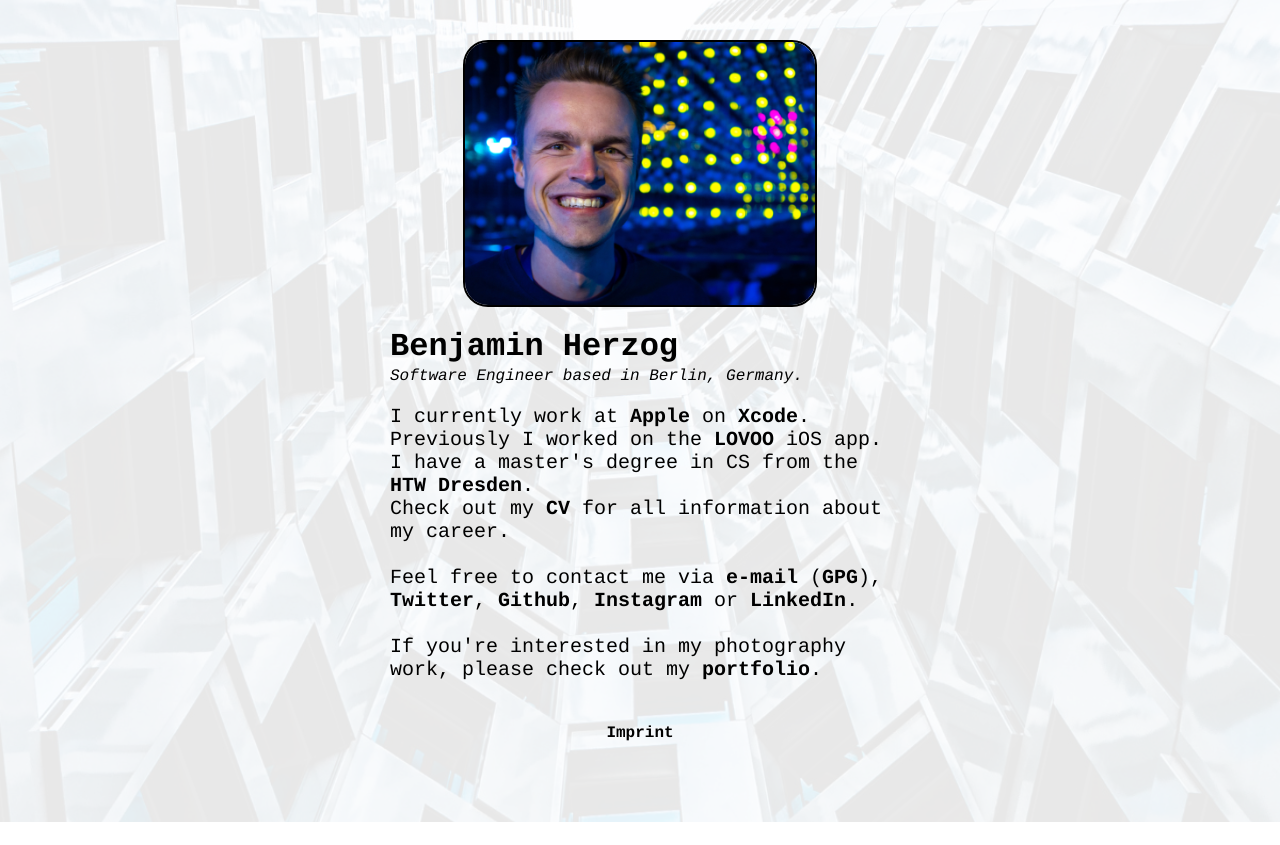
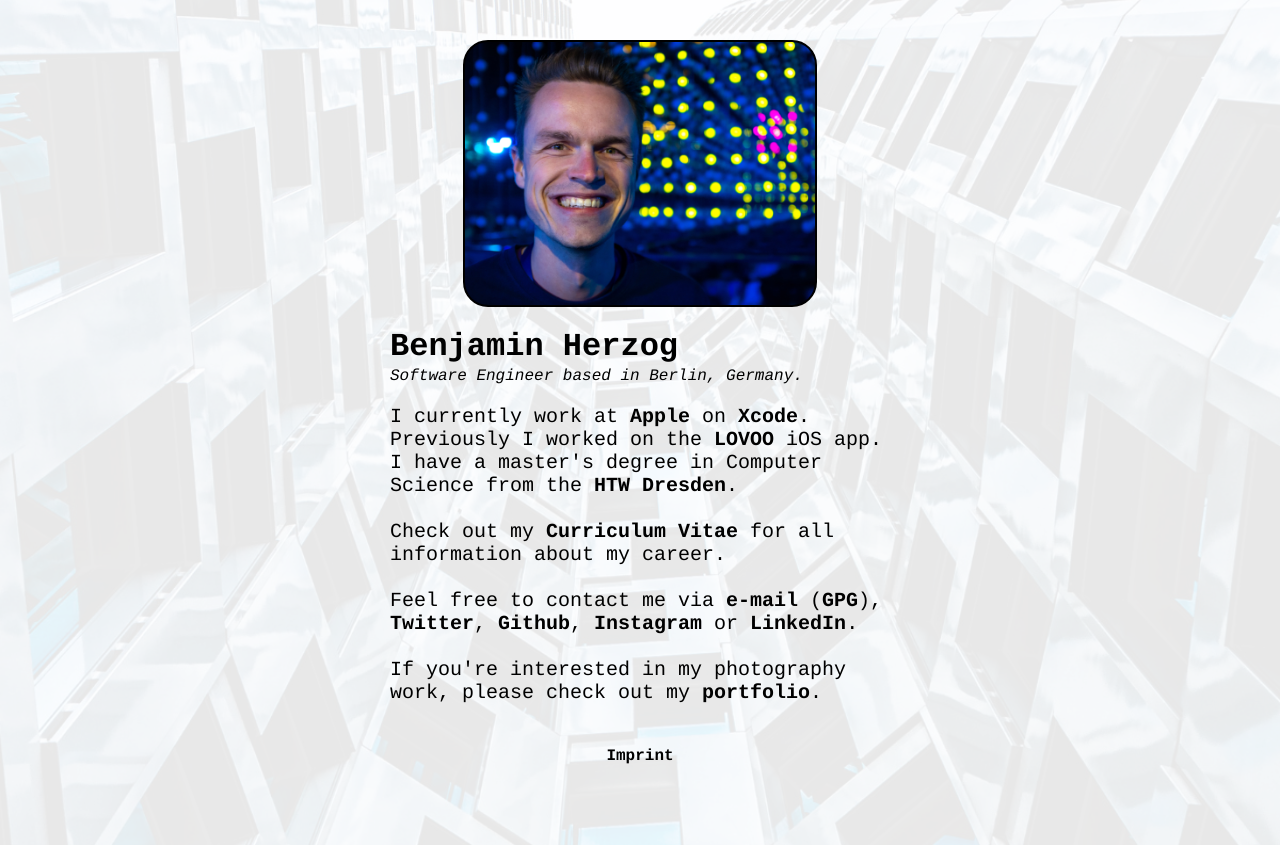
Before and after one commit to BenchR267/benchr267.github.io, a plain HTML site: page index.html in a window 1280 px wide. Before the commit the page ends 822 px from the top, so only its background shows below. Drawn offline with Linux system fonts and the light colour scheme.

Commit message:
spell out words
CS -> Computer Science
CV -> Curriculum Vitae

Also set background color on header to prevent gap between image and
border.

```diff
--- a/index.html
+++ b/index.html
@@ -73,6 +73,8 @@ body {
 
 .header {
     border:2px solid var(--light);
+    border-radius: 25px;
+    background-color: var(--light);
 
     display: block;
     margin-left: auto;
@@ -117,14 +119,15 @@ a:active {
 
 <div class="container">
     <div class="content">
-        <img class="header" src="assets/header.jpg" style="border-radius: 25px;"/>
+        <img class="header" src="assets/header.jpg"/>
         <h1>Benjamin Herzog</h1>
         <i>Software Engineer based in Berlin, Germany.</i>
         <p>
             I currently work at <a href="https://apple.com">Apple</a> on <a href="https://developer.apple.com">Xcode</a>.<br>
             Previously I worked on the <a href="https://lovoo.com">LOVOO</a> iOS app.<br>
-            I have a master's degree in CS from the <a href="https://htw-dresden.de">HTW Dresden</a>.<br>
-            Check out my <a href="assets/cv.pdf">CV</a> for all information about my career.<br>
+            I have a master's degree in Computer Science from the <a href="https://htw-dresden.de">HTW Dresden</a>.<br>
+            <br>
+            Check out my <a href="assets/cv.pdf">Curriculum Vitae</a> for all information about my career.<br>
             <br>
             Feel free to contact me via <a href="mailto:mail@contact.benchr.de">e-mail</a> (<a href="assets/gpg.txt">GPG</a>), <a href="https://twitter.com/BenchR">Twitter</a>, <a href="https://github.com/BenchR267">Github</a>, <a href="https://instagram.com/BenchR">Instagram</a> or <a href="http://linkedin.com/in/benchr267">LinkedIn</a>.<br>
             <br>
```
